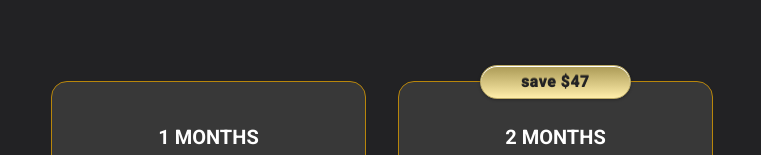
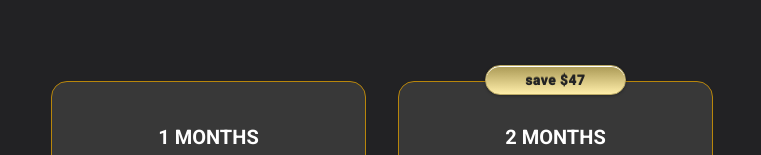
Before and after one commit to joheee/frontend-crypto-bot, a React (Vite) app: page /bs in a window 1280 px wide. Shown: the part 255-410 px from the top of the page, without its empty margins (258-1019 px from the left). Built offline with nearby package versions, Linux system fonts and the light colour scheme.

Commit message:
pricing card

```diff
--- a/src/components/card/PricingCard.tsx
+++ b/src/components/card/PricingCard.tsx
@@ -21,7 +21,7 @@ export default function PricingCard(prop: PricingCardInterface) {
     >
       {!prop.top_text ? null : (
         <MetalicButton
-          className="absolute top-[-17px] px-10 rounded-3xl tracking-wide py-1"
+          className="absolute top-[-17px] text-sm px-10 rounded-3xl tracking-wide py-1"
           text={prop.top_text}
           onClick={() => {}}
         />
```
